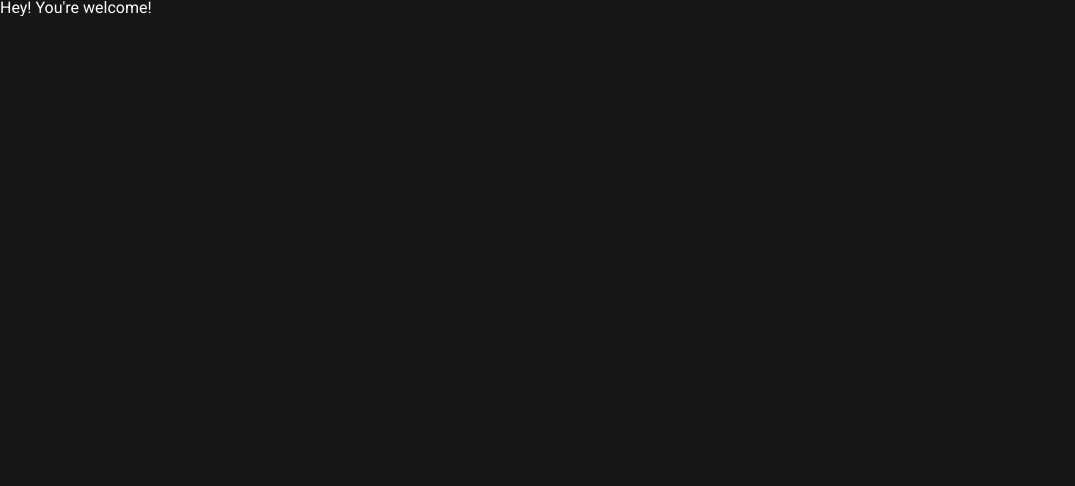
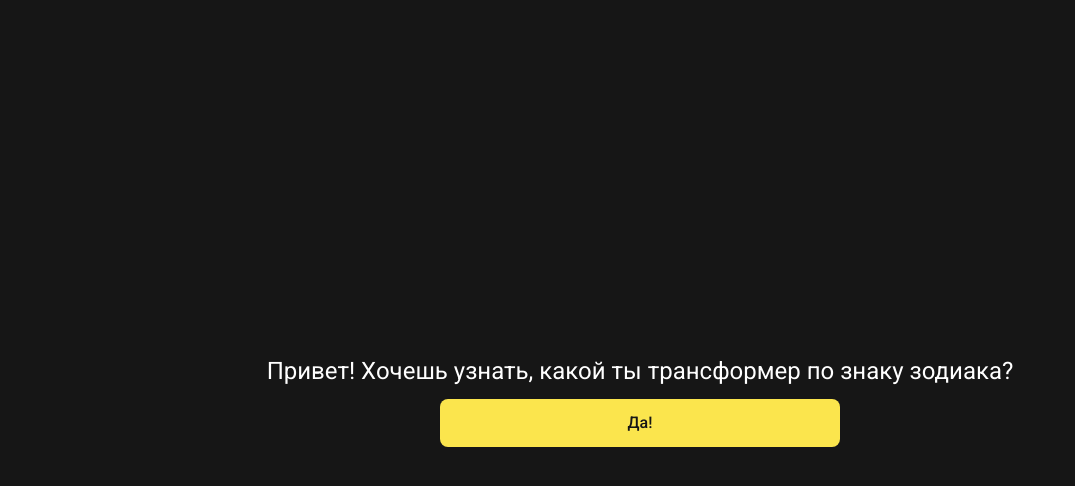
Before and after one commit to repmacrypn/vk-app, a React (Vite) app: page /welcome#/welcome in a window 1280 px wide. Shown: the top 486 px of the page, without its empty margins (0-1075 px from the left). Built offline with nearby package versions, Linux system fonts and the light colour scheme.

Commit message:
fix: navButton and welcome page added

```diff
--- a/src/components/App/index.tsx
+++ b/src/components/App/index.tsx
@@ -1,8 +1,10 @@
 import { Pages } from 'src/pages'
+
+import styles from './styles.module.scss'
 
 export const App = () => {
     return (
-        <div>
+        <div className={styles.appWrapper}>
             <Pages />
         </div>
     )
--- /dev/null
+++ b/src/components/App/styles.module.scss
@@ -0,0 +1,3 @@
+.appWrapper {
+    height: 100vh;
+}
--- /dev/null
+++ b/src/components/NavButton/index.tsx
@@ -0,0 +1,17 @@
+import { NavLink } from 'react-router-dom'
+
+import styles from './styles.module.scss'
+
+import { INavButton } from './interface'
+
+export const NavButton = ({ text, callBack, className }: INavButton) => {
+    return (
+        <NavLink
+            onClick={callBack}
+            className={`${styles.navButton} ${styles[className]}`}
+            to='/main'
+        >
+            {text}
+        </NavLink>
+    )
+}
--- /dev/null
+++ b/src/components/NavButton/interface.ts
@@ -0,0 +1,5 @@
+export interface INavButton {
+    text: string;
+    callBack?: () => void;
+    className: string;
+}
--- /dev/null
+++ b/src/components/NavButton/styles.module.scss
@@ -0,0 +1,27 @@
+@import 'src/styles/resourses/variables.scss';
+
+.navButton {
+    display: flex;
+    justify-content: center;
+    align-items: center;
+    border-radius: $border-radius-main;
+    text-align: center;
+    font-size: $font-main;
+    font-weight: $font-weight-xl;
+    color: $Background;
+
+    &:active {
+        transform: translateY(0.0625rem);
+    }
+}
+
+.greetings {
+    width: $width-btn;
+    height: $button-height;
+    max-width: 400px;
+    background-color: #FBE54D;
+
+    &:hover {
+        background-color: #f4d71c;
+    }
+}
--- a/src/pages/Welcome/index.tsx
+++ b/src/pages/Welcome/index.tsx
@@ -1,7 +1,17 @@
+import { NavButton } from 'src/components/NavButton'
+
+import styles from './styles.module.scss'
+
 export const Welcome = () => {
     return (
-        <div>
-            Hey! You're welcome!
-        </div>
+        <main className={styles.greetingsWrapper}>
+            <div className={styles.title}>
+                Привет! Хочешь узнать, какой ты трансформер по знаку зодиака?
+            </div>
+            <NavButton
+                className='greetings'
+                text='Да!'
+            />
+        </main>
     )
 }
--- /dev/null
+++ b/src/pages/Welcome/styles.module.scss
@@ -0,0 +1,17 @@
+@import 'src/styles/resourses/variables.scss';
+
+.greetingsWrapper {
+    display: flex;
+    flex-direction: column;
+    justify-content: center;
+    gap: 10px;
+    align-items: center;
+    height: 100vh;
+}
+
+.title {
+    padding: 0 5px;
+    font-size: $font-size-xxl;
+    text-align: center;
+    line-height: 1.5;
+}
--- a/src/styles/resourses/variables.scss
+++ b/src/styles/resourses/variables.scss
@@ -1,10 +1,12 @@
 // === FONT-WEIGHT === //
 
 $font-weight-main: 400;
+$font-weight-xl: 500;
 
 // === FONT-SIZE === //
 
-$font-size-xxl: 48px;
+$font-main: 16px;
+$font-size-xxl: 24px;
 
 // === LINE_HEIGHTS === //
 
@@ -15,10 +17,17 @@ $line-height-main-xxl: 56.25px;
 $MainFont: #FFFFFF;
 $Background: #161616;
 
-// === width === //
+// === width-height === //
 
 $width-full: 100%;
+$width-btn: 90%;
+
+$button-height: 48px;
 
 // === margin === //
 
 $margin-gap: 32px;
+
+// === border === //
+
+$border-radius-main: 8px;
--- a/src/types/d.ts/index.d.ts
+++ b/src/types/d.ts/index.d.ts
@@ -1,4 +1,4 @@
-declare module '*.module.css'
+declare module '*.module.scss'
 declare module '*.png'
 declare module '*.jpg'
 declare module '*.jpeg'
--- a/vite.config.ts
+++ b/vite.config.ts
@@ -1,3 +1,4 @@
+/* eslint-disable indent */
 import { defineConfig } from 'vite'
 import react from '@vitejs/plugin-react'
 
```
Also changed, not shown: src/pages/Welcome copy/Welcome/index.tsx (deleted, +0 -7 lines).
